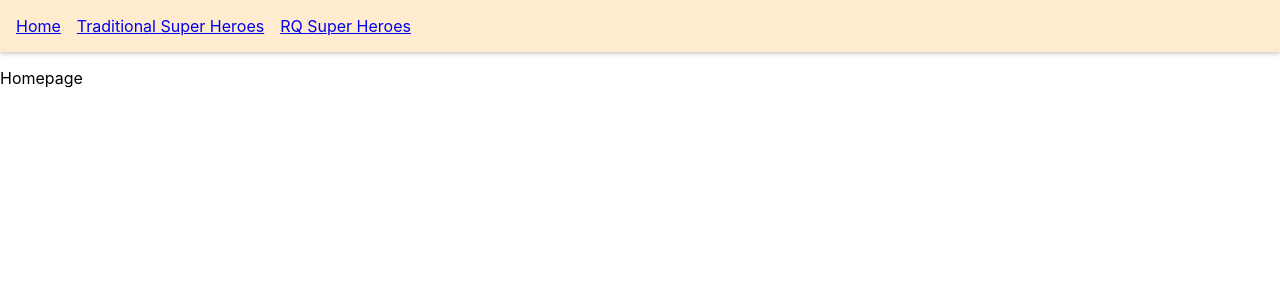
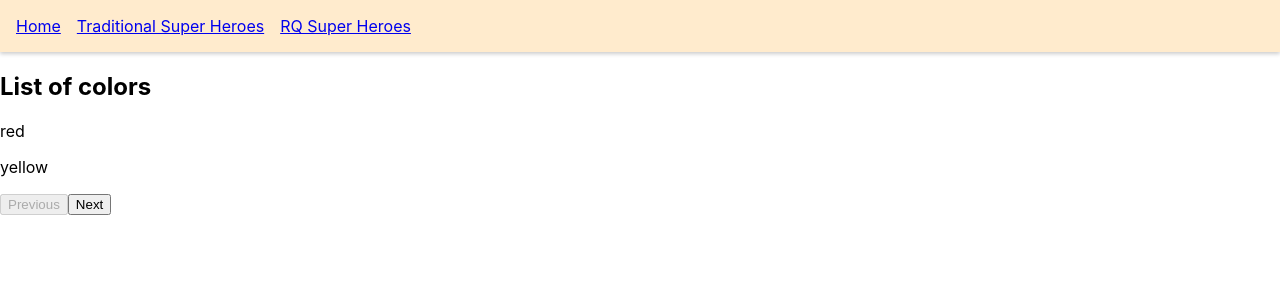
Before and after one commit to dsereboo/react-query-lesson, a React (Create React App) app: page /paginated in a window 1280 px wide. Shown: the top 300 px of the page. Built offline with nearby package versions, Linux system fonts and the light colour scheme; data requests are answered from the project's data file.

Commit message:
Pagination implemented

```diff
--- a/db.json
+++ b/db.json
@@ -34,5 +34,60 @@
             "id":"3",
             "name":"Samiah"
         }
+    ],
+    "users":[
+        {
+            "id":"aaa111@exam.com",
+            "channel":"UG"
+        }
+    ],
+    "channels":[
+        {
+            "id":"UG",
+            "courses":["react","angular","svelte"]
+        }
+    ],
+    "colors":[
+        {
+            "id":1,
+            "label":"red"
+        },
+        {
+            "id":2,
+            "label":"yellow"
+        },
+        {
+            "id":3,
+            "label":"green"
+        },
+        {
+            "id":4,
+            "label":"blue"
+        },
+        {
+            "id":5,
+            "label":"orange"
+        },
+        {
+            "id":6,
+            "label":"violet"
+        },
+
+        {
+            "id":7,
+            "label":"cyan"
+        },
+        {
+            "id":8,
+            "label":"magenta"
+        },
+        {
+            "id":9,
+            "label":"white"
+        },
+        {
+            "id":10,
+            "label":"black"
+        }
     ]
 }
--- a/src/App.js
+++ b/src/App.js
@@ -7,6 +7,9 @@ import SuperHeroes from './components/SuperHeroes.page';
 import {ReactQueryDevtools} from "react-query/devtools"
 import { SuperHero } from './components/SuperHero.page.js';
 import { ParallelQueries } from './components/ParallelQueries.page';
+import { DynamicQueries } from './components/DynamicQueries.page';
+import { DependentQueries } from './components/DependentQueries.page';
+import { PaginatedQueries } from './components/PaginatedQueries.page';
 
 const queryClient=new QueryClient()
 
@@ -36,6 +39,15 @@ function App() {
         <Route path="/parallel">
           <ParallelQueries/>
         </Route>
+        <Route path="/paginated">
+          <PaginatedQueries/>
+        </Route>
+        <Route path="/dependent">
+          <DependentQueries email="aaa111@exam.com"/>
+        </Route>
+        <Route path="/dynamic">
+          <DynamicQueries heroIDs={[1,3]}/>
+        </Route>
         <Route path='/super-heroes'>
           <SuperHeroes/>
         </Route>
--- /dev/null
+++ b/src/components/DependentQueries.page.js
@@ -0,0 +1,36 @@
+import axios from "axios"
+import { useQuery } from "react-query"
+
+
+const fetchUserViaEmail=(email)=>{
+    return axios.get(`http://localhost:4000/users/${email}`)
+}
+
+const fetchCourses=(id)=>{
+    return axios.get(`http://localhost:4000/channels/${id}`)
+}
+
+export const DependentQueries=({email})=>{
+
+   const{data:user, isLoading, isError, error}= useQuery(["user", email],()=>fetchUserViaEmail(email))
+   const channelID=user?.data.channel
+
+   console.log(channelID)
+
+   const{data:channels}=useQuery(["channel", channelID], ()=>fetchCourses(channelID),{
+        enabled:!!channelID,
+   })
+
+   console.log(channels?.data)
+
+   if(isLoading){
+    return <h2>Loading</h2>
+   }
+
+   if(isError){
+    return <h2>{error.message}</h2>
+   }
+
+
+    return <div>hey</div>
+}
--- /dev/null
+++ b/src/components/DynamicQueries.page.js
@@ -0,0 +1,21 @@
+import axios from "axios"
+import { useQueries } from "react-query"
+
+const getSuperHeroes=(heroID)=>{
+    return axios.get(`http://localhost:4000/superheroes/${heroID}`)
+}
+
+export const DynamicQueries=({heroIDs})=>{
+
+   const queryResults= useQueries(
+        heroIDs.map((id)=>{
+            return {
+                queryKey:["superhero", id],
+                queryFn:()=>{getSuperHeroes(id)}
+            }
+        })
+    )
+
+    console.log({queryResults})
+    return<div>hey</div>
+}
--- /dev/null
+++ b/src/components/PaginatedQueries.page.js
@@ -0,0 +1,54 @@
+import axios from "axios"
+import { useState } from "react"
+import { useQuery } from "react-query"
+
+
+const getColor=(pageNum)=>{
+    return axios.get(`http://localhost:4000/colors?_limit=2&_page=${pageNum}`)
+}
+
+
+export const PaginatedQueries=()=>{
+
+    const[pageNum,setPageNum]=useState(1);
+
+    const{data:colors, error, isLoading, isError, refetch}=useQuery(["getColors", pageNum], ()=>getColor(pageNum), {
+        keepPreviousData:true,
+    })
+
+    if(isLoading){
+        return<h2>Loading</h2>
+    }
+
+    if(isError){
+        return <h2>{error.message}</h2>
+    }
+
+
+    return(
+        <>
+            <h2>List of colors</h2>
+            <div >
+                {
+                    colors?.data?.map(
+                        (item)=>{
+                            return<p key={item.id}>{item.label}</p>
+                        }
+                    )
+                }
+            </div>
+                <div>
+
+
+            <button onClick={()=>{setPageNum(prevPage=>prevPage-1)}} disabled={pageNum===1}>
+                Previous
+            </button>
+
+            <button onClick={()=>{setPageNum(prevPage=>prevPage+1)}} disabled={pageNum===4}>
+                Next
+            </button>
+                </div>
+
+        </>
+    )
+}
--- /dev/null
+++ b/src/components/ParallelQueries.page.js
@@ -0,0 +1,17 @@
+import axios from "axios"
+import { useQuery } from "react-query"
+
+const getSuperHeroes=()=>{
+    return axios.get("http://localhost:4000/superheroes")
+}
+
+const getFriends=()=>{
+    return axios.get("http://localhost:4000/friends")
+}
+
+export const ParallelQueries=()=>{
+
+    useQuery("fetchHeros", getSuperHeroes)
+    useQuery("fetchFriends", getFriends)
+    return<div>Parallel Queries</div>
+}
--- a/src/hooks/useSuperHero.js
+++ b/src/hooks/useSuperHero.js
@@ -1,11 +1,24 @@
 import axios from "axios"
-import {useQuery} from "react-query"
+import {useQuery, useQueryClient} from "react-query"
 
 const getSuperHero=(id)=>{
     return axios.get(`http://localhost:4000/superheroes/${id}`)
 }
 
 export const useSuperHero=(id)=>{
+    const queryClient=useQueryClient()
     //To ensure distinct key exist for each separate superhero the key is modified to an array
-    return useQuery(["getSuperhero",id], ()=>getSuperHero(id))
+    return useQuery(["getSuperhero",id], ()=>getSuperHero(id),{
+        initialData:()=>{
+            const hero=queryClient.getQueryData("superheroes")?.data?.find(hero=>hero.id===parseInt(id))
+
+        if(hero){
+            return {
+                data:hero
+            }
+        }else{
+            return undefined
+        }
+        }
+    })
 }
```
